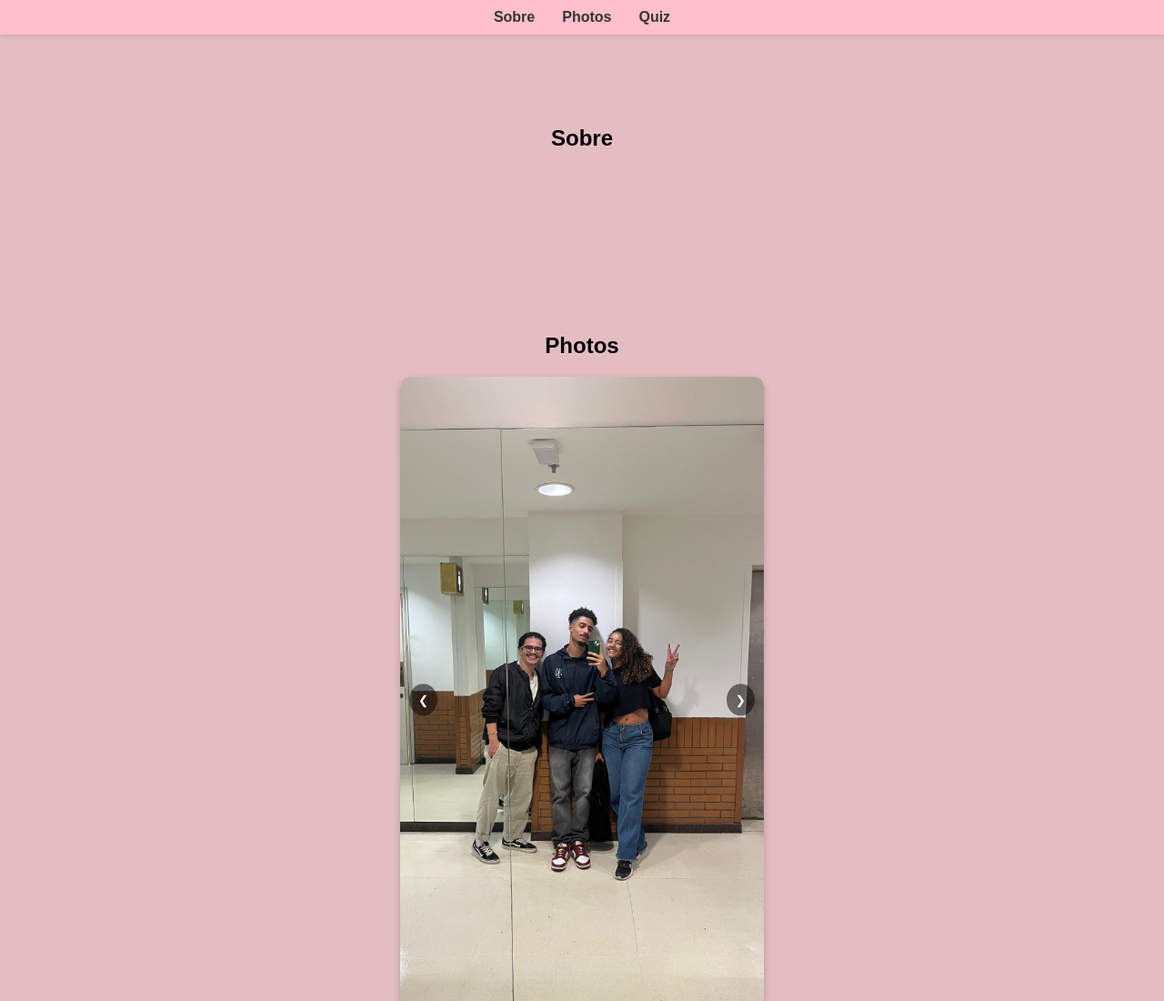
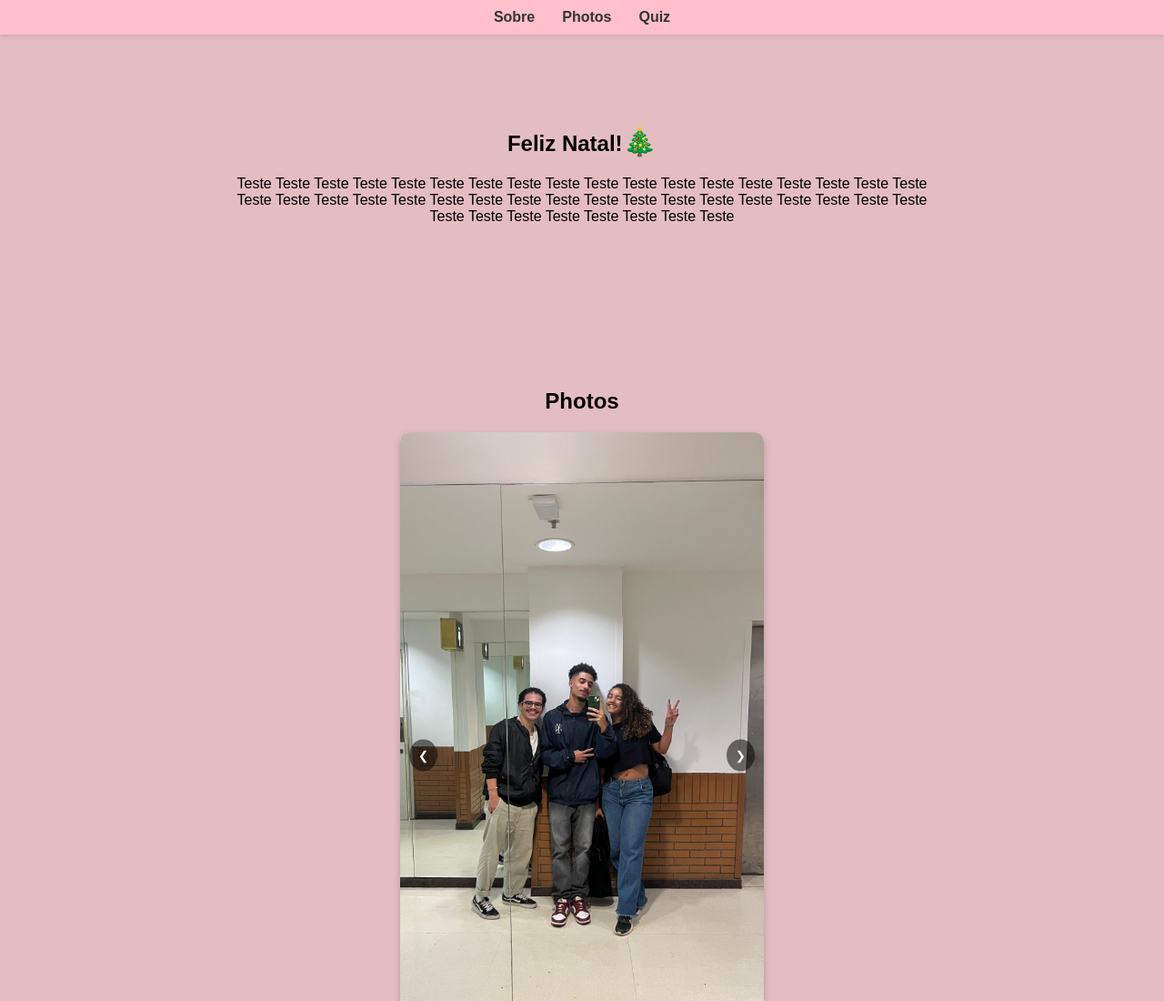
Before and after one commit to gabri4ll/quiz, a plain HTML site: page index.html in a window 1280 px wide. Shown: the top 1100 px of the page at 91% size. Drawn offline with Linux system fonts and the light colour scheme.

Commit message:
incluindo texto

```diff
--- a/index.html
+++ b/index.html
@@ -19,7 +19,11 @@
     </header>
     <main>
         <section id="section1" class="section">
-            <h1>Sobre</h1>
+            <h1>Feliz Natal!<span style='font-size:30px;'>&#127876;</span></h1>
+            <p id="textoNatal">Teste Teste Teste Teste Teste Teste Teste Teste Teste Teste Teste Teste Teste Teste Teste Teste Teste Teste Teste Teste Teste Teste Teste Teste
+                Teste Teste Teste Teste Teste Teste Teste Teste Teste Teste Teste Teste Teste Teste Teste
+                Teste Teste Teste Teste Teste
+            </p>
         </section>
         <section id="section2" class="section">
             <h1>Photos</h1>
--- a/styles.css
+++ b/styles.css
@@ -177,9 +177,14 @@ footer {
 
 #next-btn:hover,
 #next-btn:active {
-    background-color: #ff69b4; /* Cor rosa ao passar o mouse ou clicar */
+    background-color: #9c225d; /* Cor rosa ao passar o mouse ou clicar */
 }
 
 #next-btn:focus {
     outline: none; /* Remove o contorno ao focar */
 }
+
+#textoNatal {
+    max-width: 800px;
+    margin: 0 auto;
+}
```
